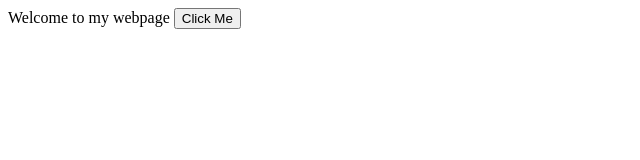
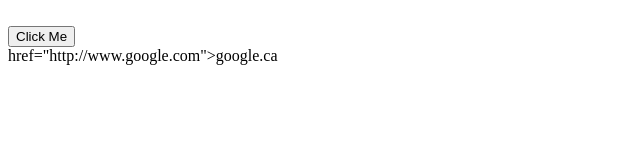
Before and after one commit to danabegg/myrepo, a plain HTML site: page HTML.html in a window 1280 px wide. Shown: the whole page, without its empty margins (0-640 px from the left). Drawn offline with Linux system fonts and the light colour scheme.

Commit message:
making my webpage

```diff
--- a/HTML.html
+++ b/HTML.html
@@ -1,11 +1,16 @@
 <html>
-<p id="para">
-Welcome to my webpage
+    <head>
+        <title>Welcome to my Webpage!</title><br>
     <head>
     <script>type="text/javascript" src="script.js"></script>
     </head>
     <body>
-        <button onclick="sayHello('world')">Click Me</button>
+        <button onclick="sayHello('world')">Click Me</button><br>
+
+        <a> href="http://www.google.com">google.ca</a>
+
+        <img scr="https://www.google.ca/search?q=victoria+bc&source=lnms&tbm=isch&sa=X&ved=0ahUKEwiZisHthfDRAhVOxWMKHcWvAtkQ_AUICigD&biw=1214&bih=599#imgrc=3mMCFObBMyMIlM:">
+
     </body>
 
 </html>
```
Also changed, not shown: 1 other file.
